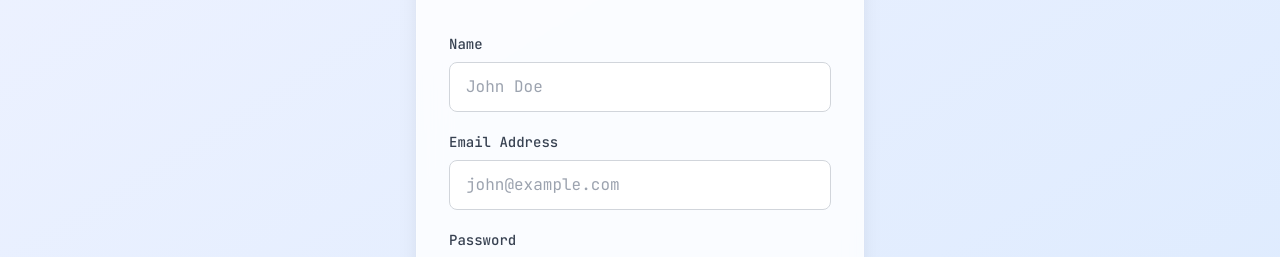
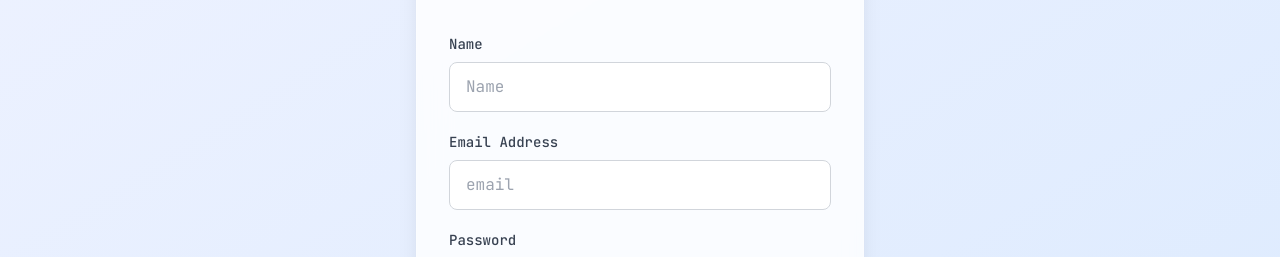
Before and after one commit to bvspavan23/quizz, a React (Vite) app in the folder frontend/: page /quizzes/register in a window 1280 px wide. Shown: the part 244-501 px from the top of the page. Built offline with nearby package versions, Linux system fonts and the light colour scheme.

Commit message:
updated Frontend

```diff
--- a/frontend/src/components/Quiz/Login.jsx
+++ b/frontend/src/components/Quiz/Login.jsx
@@ -85,7 +85,7 @@ const Login = () => {
                   className="w-full px-4 py-3 rounded-lg border border-gray-300 focus:ring-2 focus:ring-blue-500 focus:border-blue-500 outline-none transition duration-200"
                   value={email}
                   onChange={(e) => setEmail(e.target.value)}
-                  placeholder="john@example.com"
+                  placeholder="email"
                   required
                 />
               </div>
--- a/frontend/src/components/Quiz/Register.jsx
+++ b/frontend/src/components/Quiz/Register.jsx
@@ -105,7 +105,7 @@ const Register = () => {
                   className="w-full px-4 py-3 rounded-lg border border-gray-300 focus:ring-2 focus:ring-blue-500 focus:border-blue-500 outline-none transition duration-200"
                   value={name}
                   onChange={(e) => setName(e.target.value)}
-                  placeholder="John Doe"
+                  placeholder="Name"
                   required
                 />
               </div>
@@ -123,7 +123,7 @@ const Register = () => {
                   className="w-full px-4 py-3 rounded-lg border border-gray-300 focus:ring-2 focus:ring-blue-500 focus:border-blue-500 outline-none transition duration-200"
                   value={email}
                   onChange={(e) => setEmail(e.target.value)}
-                  placeholder="john@example.com"
+                  placeholder="email"
                   required
                 />
               </div>
```
